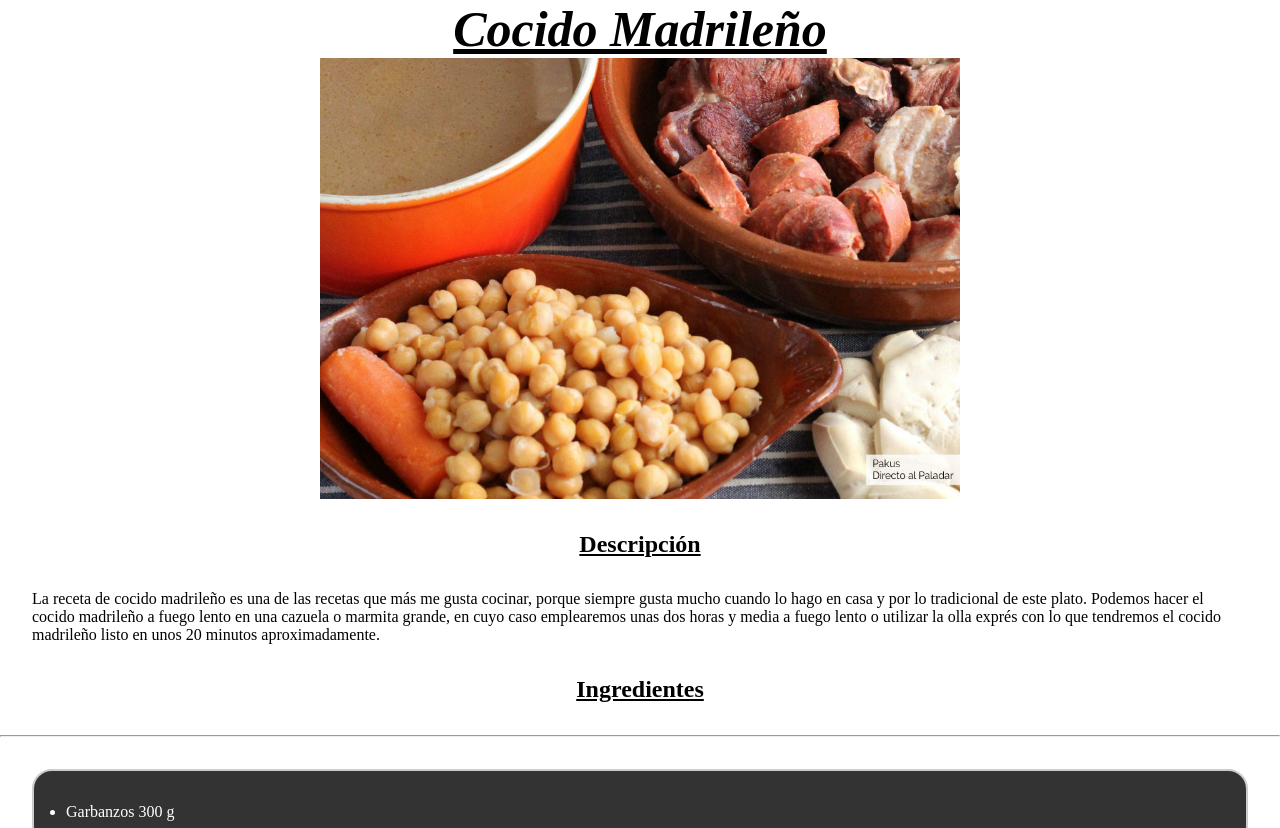
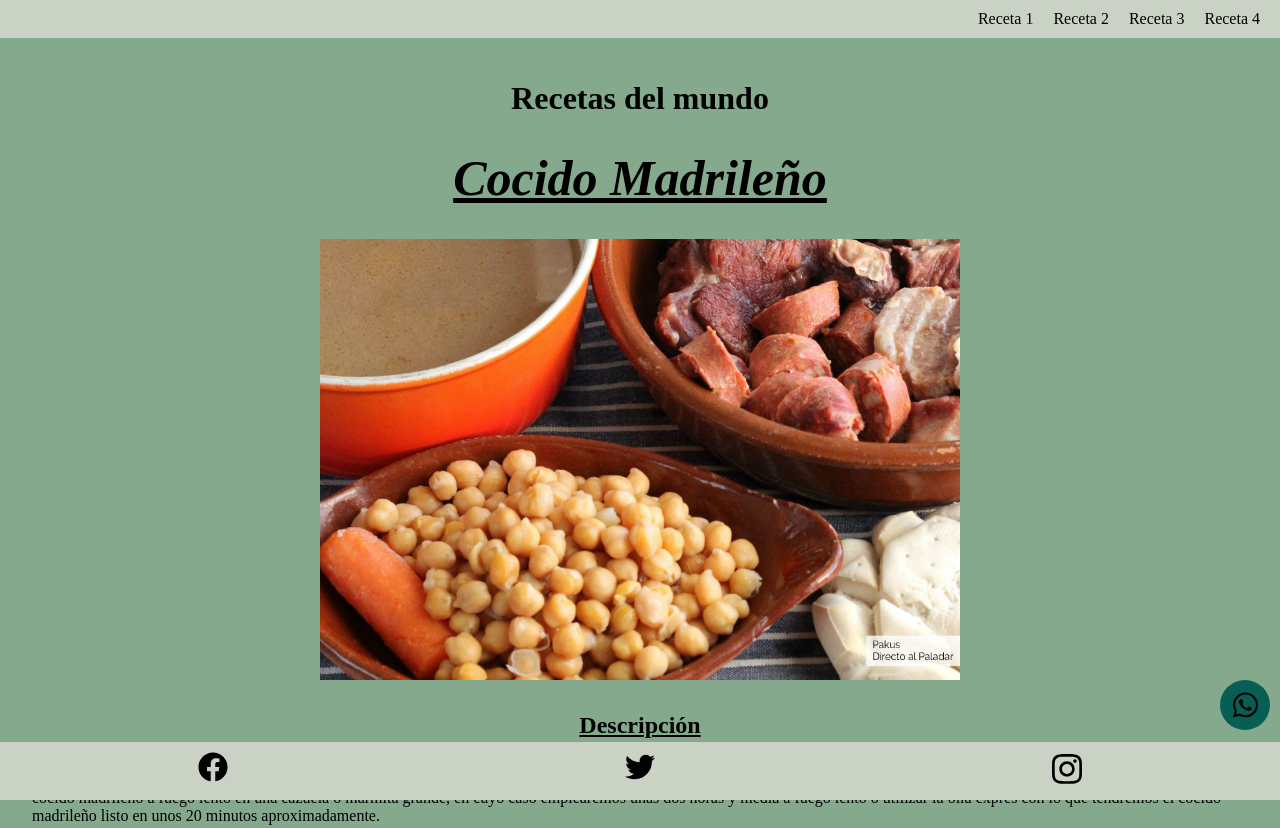
Before and after one commit to emifrese/Potrero02, a plain HTML site: page index.html in a window 1280 px wide. Shown: the top 828 px of the page. Drawn offline with Linux system fonts and the light colour scheme.

Commit message:
finished 3rd assignment

```diff
--- a/index.html
+++ b/index.html
@@ -10,17 +10,34 @@
 </head>
 
 <body>
-    <h1>Cocido Madrileño</h1>
+    <header>
+        <h1>Recetas del mundo</h1>
+    </header>
+    <nav class="navbar">
+        <ul class="navbarList">
+            <li><a href="https://www.bbc.co.uk/food/recipes" target="blank">Receta 1</a></li>
+            <li><a href="https://www.simplyrecipes.com/" target="blank">Receta 2</a></li>
+            <li><a href="https://www.allrecipes.com/recipes/" target="blank">Receta 3</a></li>
+            <li><a href="https://www.bbcgoodfood.com/recipes" target="blank">Receta 4</a></li>
+        </ul>
+    </nav>
+    <main>
+        <section class="recipeIntroduction">
+            <h2 class="recipeTitle">Cocido Madrileño</h2>
             <figcaption>
-        <img src="./photo.jpg" alt="Cocido Madrileño">
+                <img src="./assets/photo.jpg" alt="Cocido Madrileño">
             </figcaption>
             <h2 class="description">Descripción</h2>
-    <p>La receta de cocido madrileño es una de las recetas que más me gusta cocinar, porque siempre gusta mucho cuando
-        lo hago en casa y por lo tradicional de este plato. Podemos hacer el cocido madrileño a fuego lento en una
-        cazuela o marmita grande, en cuyo caso emplearemos unas dos horas y media a fuego lento o utilizar la olla
+            <p>La receta de cocido madrileño es una de las recetas que más me gusta cocinar, porque siempre gusta mucho
+                cuando
+                lo hago en casa y por lo tradicional de este plato. Podemos hacer el cocido madrileño a fuego lento en
+                una
+                cazuela o marmita grande, en cuyo caso emplearemos unas dos horas y media a fuego lento o utilizar la
+                olla
                 exprés con lo que tendremos el cocido madrileño listo en unos 20 minutos aproximadamente.</p>
-    <h2 class="ingredients">Ingredientes</h2>
-    <hr>
+        </section>
+        <section class="ingredients">
+            <h2 class="ingredientsTitle">Ingredientes</h2>
             <ul class="ingredientsList">
                 <li>Garbanzos
                     300 g</li>
@@ -45,47 +62,75 @@
                 <li>Zanahoria
                     2</li>
             </ul>
-
-
-    <h2 class="steps">Pasos</h2>
-    <hr>
+        </section>
+        <section class="steps">
+            <h2 class="stepsTitle">Pasos</h2>
             <ol class="stepsList">
                 <li>La noche anterior pondremos a remojo unos buenos garbanzos castellanos en la víspera del cocido.
-            <b>Truco:</b> Además le pondremos un puñado de sal gorda para que al día siguiente no se encallen en la
-            cocción. Empezaremos por poner a cocer, partiendo de agua fría, las carnes, la punta de jamón y los huesos
-            indicados. <b>Clave:</b> Durante todo el cocido, de principio a fin, retiraremos la espuma que se vaya
-            formando con una espumadera. Asimismo iremos incorporando agua según se vaya evaporando para que nuestro
+                    <b>Truco:</b> Además le pondremos un puñado de sal gorda para que al día siguiente no se encallen en
+                    la
+                    cocción. Empezaremos por poner a cocer, partiendo de agua fría, las carnes, la punta de jamón y los
+                    huesos
+                    indicados. <b>Clave:</b> Durante todo el cocido, de principio a fin, retiraremos la espuma que se
+                    vaya
+                    formando con una espumadera. Asimismo iremos incorporando agua según se vaya evaporando para que
+                    nuestro
                     cocido no se quede seco.
                 </li>
                 <li>
-            El fuego del cocido lo tendremos de una forma continua a media potencia. Cuando el agua empiece a hervir,
-            añadimos los garbanzos, previamente escurridos y lavados. Desde que el agua vuelva a hervir, tardarán en
-            estar tiernos entre dos y tres horas, hecho a fuego lento o bien unos 20 minutos en caso de hacerlo en olla
+                    El fuego del cocido lo tendremos de una forma continua a media potencia. Cuando el agua empiece a
+                    hervir,
+                    añadimos los garbanzos, previamente escurridos y lavados. Desde que el agua vuelva a hervir,
+                    tardarán en
+                    estar tiernos entre dos y tres horas, hecho a fuego lento o bien unos 20 minutos en caso de hacerlo
+                    en
+                    olla
                     rápida. <b>Recomendación:</b> meted los garbanzos en una malla para poder sacarlos con facilidad al
                     finalizar la cocción y así poder servir el cocido en los tres vuelcos tradicionales.
                 </li>
-        <li>En un puchero aparte, ponemos a cocer el repollo, y en otra cacerola, cocemos chorizos y morcillas, para que
-            no llenen de grasa nuestro caldo. Cuando el cocido esté prácticamente hecho, incorporamos las patatas y las
+                <li>En un puchero aparte, ponemos a cocer el repollo, y en otra cacerola, cocemos chorizos y morcillas,
+                    para
+                    que
+                    no llenen de grasa nuestro caldo. Cuando el cocido esté prácticamente hecho, incorporamos las
+                    patatas y
+                    las
                     zanahorias peladas en el puchero del cocido madrileño.
                 </li>
                 <li>
-            Al finalizar el proceso, sacamos las carnes y las servimos en una fuente a la que incorporamos chorizos y
-            morcillas. Rehogamos el repollo y lo ponemos en una fuente con los garbanzos, las patatas y las zanahorias.
+                    Al finalizar el proceso, sacamos las carnes y las servimos en una fuente a la que incorporamos
+                    chorizos
+                    y
+                    morcillas. Rehogamos el repollo y lo ponemos en una fuente con los garbanzos, las patatas y las
+                    zanahorias.
                     Para hacer la sopa, colamos el caldo y añadimos los fideos cuando el caldo empiece a hervir, siendo
                     necesarios dos o tres minutos para los fideos finos tipo cabellín.
                 </li>
             </ol>
-
+        </section>
+        <section class="videoAndLocation">
             <div class="youtubeVideo">
-        <iframe width="560" height="315" src="https://www.youtube.com/embed/mAHJWcYONsQ" title="YouTube video player" frameborder="0" allow="accelerometer; autoplay; clipboard-write; encrypted-media; gyroscope; picture-in-picture" allowfullscreen></iframe>
+                <iframe width="560" height="315" src="https://www.youtube.com/embed/mAHJWcYONsQ"
+                    title="YouTube video player" frameborder="0"
+                    allow="accelerometer; autoplay; clipboard-write; encrypted-media; gyroscope; picture-in-picture"
+                    allowfullscreen></iframe>
             </div>
 
             <div class="googleMap">
-        <iframe src="https://www.google.com/maps/embed?pb=!1m18!1m12!1m3!1d194347.38440441774!2d-3.819622737866014!3d40.438131081767274!2m3!1f0!2f0!3f0!3m2!1i1024!2i768!4f13.1!3m3!1m2!1s0xd422997800a3c81%3A0xc436dec1618c2269!2zTWFkcmlkLCBFc3Bhw7Fh!5e0!3m2!1ses-419!2sar!4v1663797550681!5m2!1ses-419!2sar" width="500" height="300" style="border:0;" allowfullscreen="" loading="lazy" referrerpolicy="no-referrer-when-downgrade"></iframe>
+                <iframe
+                    src="https://www.google.com/maps/embed?pb=!1m18!1m12!1m3!1d194347.38440441774!2d-3.819622737866014!3d40.438131081767274!2m3!1f0!2f0!3f0!3m2!1i1024!2i768!4f13.1!3m3!1m2!1s0xd422997800a3c81%3A0xc436dec1618c2269!2zTWFkcmlkLCBFc3Bhw7Fh!5e0!3m2!1ses-419!2sar!4v1663797550681!5m2!1ses-419!2sar"
+                    width="500" height="300" style="border:0;" allowfullscreen="" loading="lazy"
+                    referrerpolicy="no-referrer-when-downgrade"></iframe>
             </div>
-
-    <br>
-    <br>
+        </section>
+        <div class="whatsappIcon"><img src="./assets/whatsapp.svg" alt=""></div>
+    </main>
+    <footer>
+        <ul class="footerSocials">
+            <li><a href="https://www.facebook.com" target="blank"><img src="./assets/facebook.svg" alt=""></a></li>
+            <li><a href="https://www.twitter.com" target="blank"><img src="./assets/twitter.svg" alt=""></a></li>
+            <li><a href="https://www.instagram.com" target="blank"><img src="./assets/instagram.svg" alt=""></a></li>
+        </ul>
+    </footer>
 </body>
 
 </html>
--- a/styles.css
+++ b/styles.css
@@ -4,56 +4,139 @@
   padding: 0;
 }
 
-h1 {
+body {
+  background-color: #84a98c;
+}
+
+header {
+  margin-top: 80px;
+  text-align: center;
+}
+
+main {
+  margin-bottom: 80px;
+}
+
+footer {
+  width: 100%;
+  position: fixed;
+  background-color: #cad2c5;
+  padding-top: 10px;
+  padding-bottom: 10px;
+  bottom: 0;
+  left: 0;
+}
+
+h2 {
+  text-decoration: underline;
+  margin-top: 2rem;
+  margin-bottom: 2rem;
+  text-align: center;
+}
+
+.navbar {
+  display: flex;
+  justify-content: end;
+  width: 100%;
+  position: fixed;
+  background-color: #cad2c5;
+  padding-top: 10px;
+  padding-bottom: 10px;
+  top: 0;
+  left: 0;
+}
+
+.navbarList {
+  display: flex;
+  width: 50%;
+  list-style: none;
+  justify-content: end;
+}
+
+.navbarList li {
+  margin-right: 20px;
+}
+
+.recipeIntroduction img {
+  width: 50%;
+}
+
+.recipeTitle {
   text-align: center;
   font-style: italic;
   font-size: 50px;
 }
-
-h1, h2 {
-    text-decoration: underline
+.footerSocials {
+  display: flex;
+  justify-content: center;
+  text-align: center;
+  list-style: none;
 }
 
-figcaption {
+.footerSocials li {
+  width: 100%;
+}
+
+.navbarList a,
+.footerSocials a {
+  text-decoration: none;
+  color: black;
+}
+
+.footerSocials img {
+  width: 30px;
+}
+
+.recipeIntroduction figcaption {
   width: 100%;
   display: flex;
   justify-content: center;
 }
 
-img {
-    width: 50%
-}
-
-h2 {
-    margin-top: 2rem;
-    margin-bottom: 2rem;
-    text-align: center;
-}
-
-p {
+.recipeIntroduction p {
   margin: 2rem;
   margin-top: 0;
   margin-bottom: 0;
 }
 
-.ingredientsList, .stepsList {
+.ingredientsList,
+.stepsList {
   display: flex;
   flex-wrap: wrap;
   border: 2px solid #ccc;
   border-radius: 20px;
   margin: 2rem;
   padding: 2rem;
-    background-color: #333
+  background-color: #52796f;
 }
 
-li {
+.ingredientsList li,
+.stepsList li {
   width: 100%;
   margin-bottom: 1rem;
-    color: #fff
+  color: #fff;
 }
 
-.youtubeVideo, .googleMap {
+.youtubeVideo,
+.googleMap {
   display: flex;
   justify-content: center;
   margin: 2rem;
 }
+
+.whatsappIcon {
+  width: 50px;
+  height: 50px;
+  position: fixed;
+  display: flex;
+  bottom: 70px;
+  right: 10px;
+  background-color: #075e54;
+  justify-content: center;
+  border-radius: 50%;
+  cursor: pointer;
+}
+
+.whatsappIcon img {
+    width: 50%;
+}
```
Also changed, not shown: assets/facebook.svg (added), assets/instagram.svg (added), assets/photo.jpg (renamed from photo.jpg), assets/twitter.svg (added), assets/whatsapp.svg (added). Lines whose indentation alone changed are shown as unchanged.
